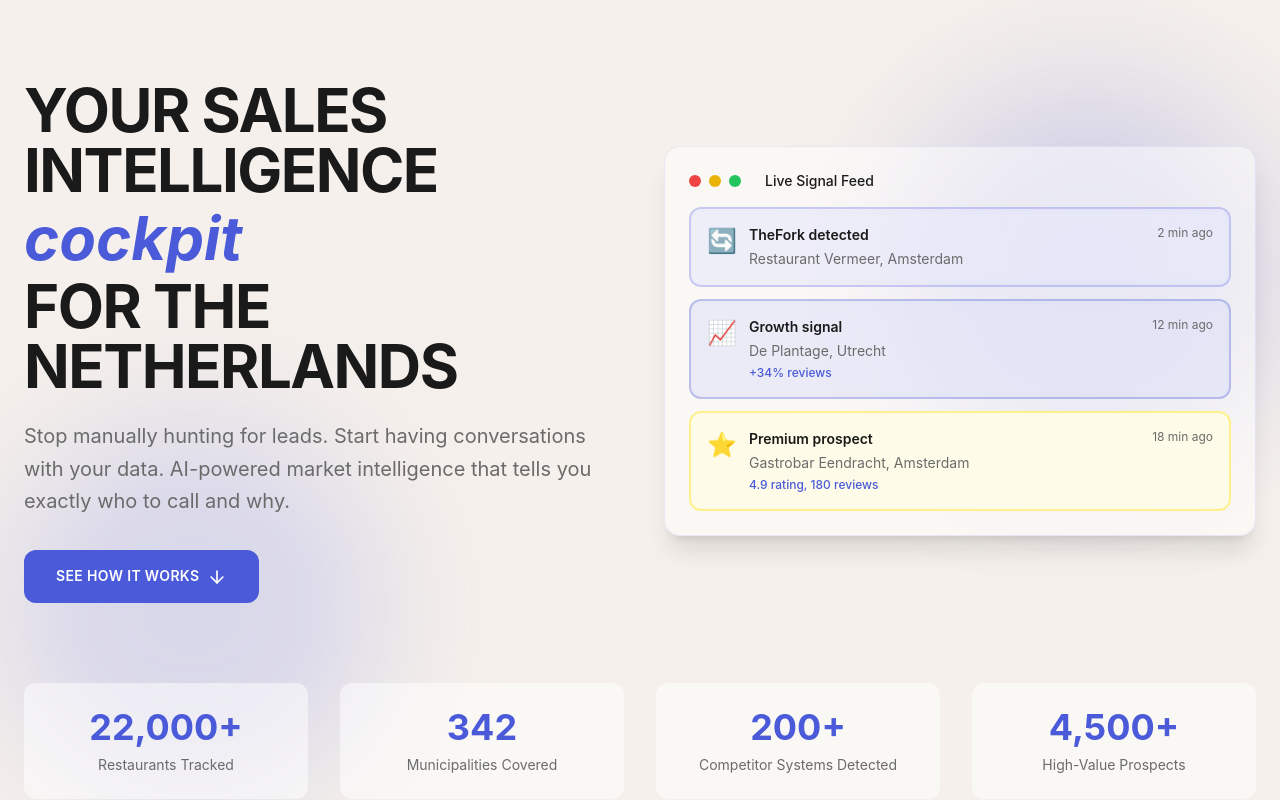
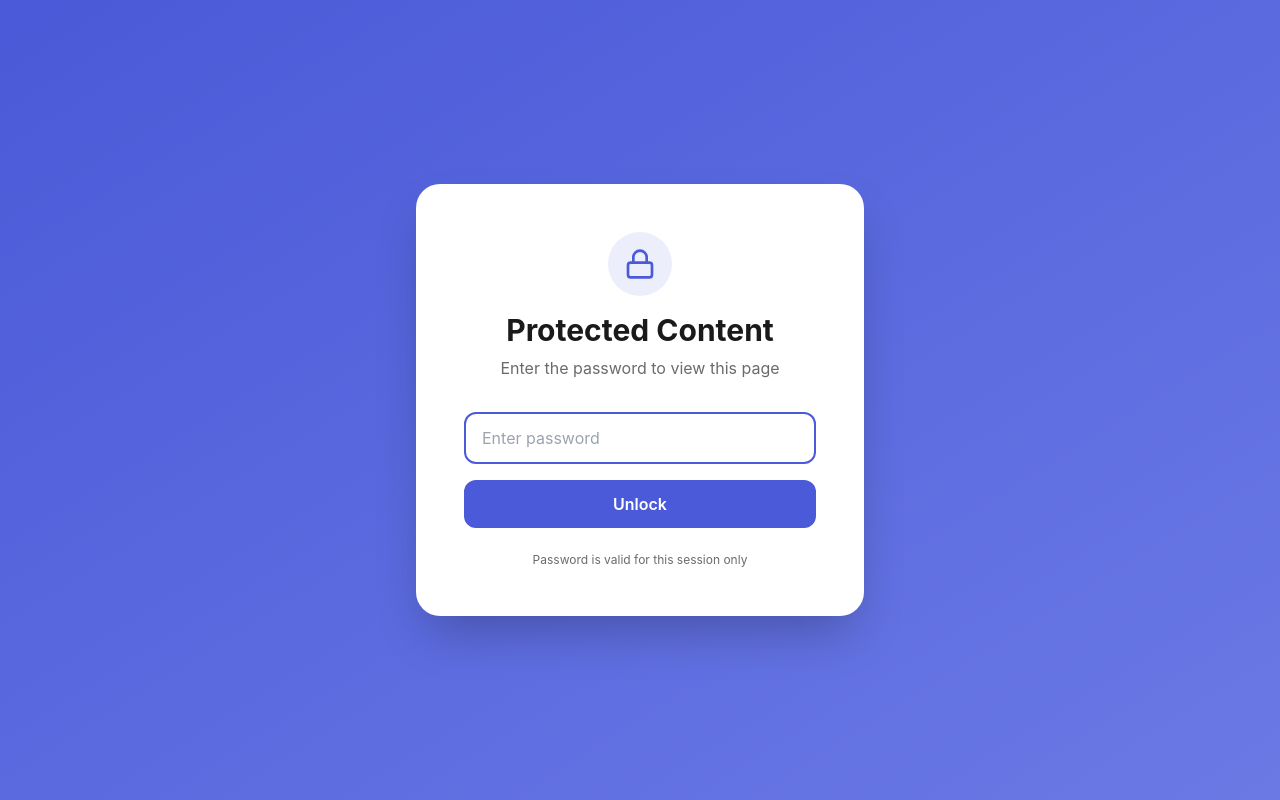
Before and after one commit to shyftai/zenchef-landing, a Next.js app: page / in a window 1280 px wide. Shown: the top 800 px of the page. Built offline with nearby package versions, Linux system fonts and the light colour scheme.

Commit message:
Enable password protection with Zenchef2026

```diff
--- a/app/layout.tsx
+++ b/app/layout.tsx
@@ -1,5 +1,6 @@
 import type { Metadata } from "next";
 import "./globals.css";
+import { PasswordProtection } from "@/components/auth/PasswordProtection";
 
 export const metadata: Metadata = {
   title: "Sales Intelligence Cockpit | Zenchef Netherlands Expansion",
@@ -14,7 +15,9 @@ export default function RootLayout({
   return (
     <html lang="en">
       <body className="antialiased">
-        {children}
+        <PasswordProtection>
+          {children}
+        </PasswordProtection>
       </body>
     </html>
   );
```
